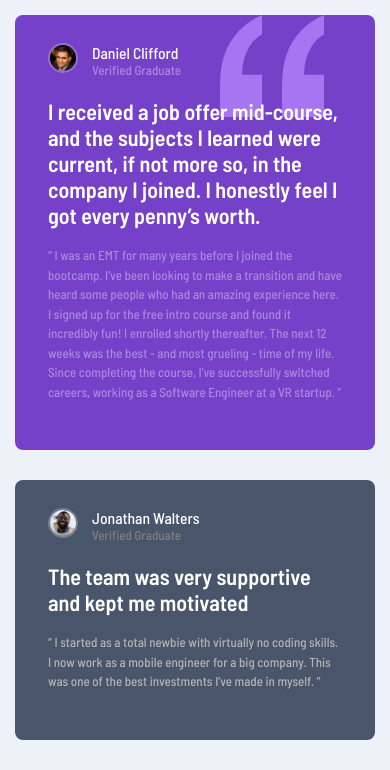
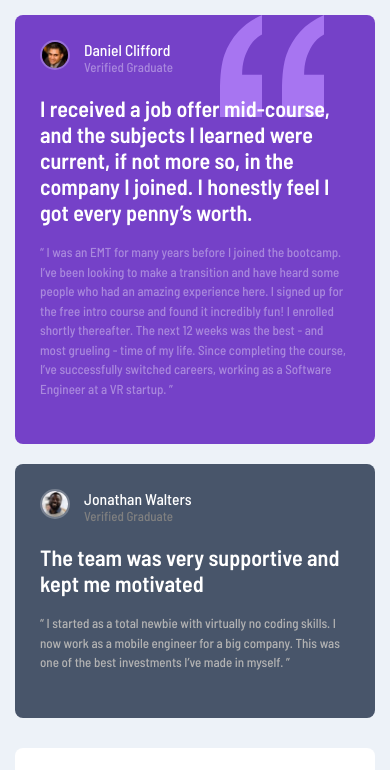
Before and after one commit to NehalSahu8055/Responsive_testimonials_grid_section, a plain HTML site: page index.html in a window 390 px wide. Shown: the top 770 px of the page. Drawn offline with Linux system fonts and the light colour scheme.

Commit message:
Update style.css

```diff
--- a/css/style.css
+++ b/css/style.css
@@ -1,114 +1,180 @@
-*{
+* {
   margin: 0;
   padding: 0;
   box-sizing: border-box;
-    font-family: 'Barlow Semi Condensed', sans-serif;
-    font-size:13px;
+  font-family: "Barlow Semi Condensed", sans-serif;
+  font-size: 13px;
 }
-body{
-    background-color: #EDF2F8;
+
+html {
+  -ms-text-size-adjust: 100%;
+  -webkit-text-size-adjust: 100%;
 }
-.container{
-    padding: 25px;
+body {
+  display: flex;
+  justify-content: center;
+  align-items: center;
+  min-height: 100vh;
+  background-color: #edf2f8;
+  transition: 0.75s all ease;
 }
-.four-cards{
+.container {
+  padding: 15px;
+}
+.four-cards {
   display: flex;
-    gap:30px;
+  gap: 20px;
 }
-.card-1245{
+.card-1245 {
   display: flex;
   flex-direction: column;
-    gap:30px;
+  gap: 30px;
 }
-.card-12, .card-45{
+.card-12,
+.card-45 {
   display: flex;
-    gap:30px;
+  gap: 20px;
 }
-.card1{
-    color:hsl(263, 55%, 70%);
+.card1 {
+  color: hsl(263, 55%, 70%);
   background-color: hsl(263, 55%, 52%);
+  animation: 1s opacity ease;
+  transition: 0.75s all ease;
 }
-.card2{
-    color:hsl(0, 0%, 70%);
+.card2 {
+  color: hsl(0, 0%, 70%);
   background-color: hsl(217, 19%, 35%);
+  animation: 2s opacity ease;
 }
-.card3{
-    color:hsla(0, 0%, 0%, 0.582);
-    background-color:white;
+.card3 {
+  color: hsla(0, 0%, 0%, 0.582);
+  background-color: white;
+  animation: 4s opacity ease;
 }
-.card4{
-    color:hsla(0, 0%, 0%, 0.582);
+.card4 {
+  color: hsla(0, 0%, 0%, 0.582);
   background-color: white;
+  animation: 1s opacity ease;
 }
-.card5{
-    color:hsl(0, 0%, 70%);
+.card5 {
+  color: hsl(0, 0%, 70%);
   background-color: hsl(219, 29%, 14%);
+  animation: 2s opacity ease;
 }
-.card1{
-    background-image:url(../images/bg-pattern-quotation.svg);
+.card1 {
+  background-image: url(../images/bg-pattern-quotation.svg);
   background-position-x: 80%;
   background-repeat: no-repeat;
 }
-.card1, .card5{
+.card1,
+.card5 {
   max-width: 540px;
 }
-.card2, .card3, .card4{
+.card2,
+.card3,
+.card4 {
   max-width: 255px;
 }
-.card3{
-        height:100%;
+.card3 {
+  height: 100%;
 }
-.card1, .card2, .card3, .card4, .card5{
-    padding:28px 33px;
-    border-radius:8px;
+.card1,
+.card2,
+.card3,
+.card4,
+.card5 {
+  padding: 25px;
+  border-radius: 8px;
+  transition: 0.75s all ease;
 }
-.photo{
+.photo {
   display: flex;
-    gap:14px;
+  gap: 14px;
 }
-.pic{
-    width:30px;
+.pic {
+  width: 30px;
   height: 30px;
-    border:2px solid rgba(255, 255, 255, 0.25);
-    border-radius:50%;
+  border: 2px solid rgba(255, 255, 255, 0.25);
+  border-radius: 50%;
 }
-.card1 .name, .card2 .name, .card5 .name{
-    font-size:1.2rem;
-    color:hsl(0, 0%, 100%);
+.card1 .name,
+.card2 .name,
+.card5 .name {
+  font-size: 1.2rem;
+  color: hsl(0, 0%, 100%);
 }
-.card3 .name, .card4 .name{
-    font-size:1.2rem;
-    color:black;
+.card3 .name,
+.card4 .name {
+  font-size: 1.2rem;
+  color: black;
 }
-.card1 h1, .card2 h1, .card5 h1{
-    padding-bottom:18px;
-    font-size:1.7rem;
-    color:white;
+.card1 h1,
+.card2 h1,
+.card5 h1 {
+  padding-bottom: 18px;
+  font-size: 1.7rem;
+  color: white;
 }
-.card3 h1, .card4 h1{
-    padding-bottom:16px;
-    font-size:1.7rem;
-    color:black;
+.card3 h1,
+.card4 h1 {
+  padding-bottom: 16px;
+  font-size: 1.7rem;
+  color: black;
 }
-.graduation{
-    color:hsl(0, 0%, 50%);
+.graduation {
+  color: hsl(0, 0%, 50%);
 }
-.review{
-    padding:20px 0;
+.review {
+  padding: 20px 0;
 }
-.review p{
+.review p {
   line-height: 1.5;
 }
 
-@media only screen and (max-width:1000px){
-    .container{
-        padding:15px;
+/* TV View */
+@media (min-width: 1401px) {
+  .container {
+    zoom: 1.5;
   }
-    .card-1245, .four-cards, .card-12, .card-45{
+}
+
+/* Tablet View */
+@media (max-width: 900px) {
+  .four-cards {
     flex-direction: column;
   }
-    .card1, .card2, .card3, .card4, .card5{
-        max-width: 1000px;
-        width:100%;
+  .card1,
+  .card2,
+  .card3,
+  .card4,
+  .card5 {
+    max-width: 100%;
   }
 }
+
+/* Mobile View */
+@media (max-width: 600px) {
+  .card-1245,
+  .four-cards,
+  .card-12,
+  .card-45 {
+    flex-direction: column;
+  }
+  .card1,
+  .card2,
+  .card3,
+  .card4,
+  .card5 {
+    max-width: 100%;
+  }
+}
+
+/* Animation */
+@keyframes opacity {
+  0% {
+    opacity: 0;
+  }
+  100% {
+    opacity: 1;
+  }
+}
```
Lines whose indentation alone changed are shown as unchanged.
